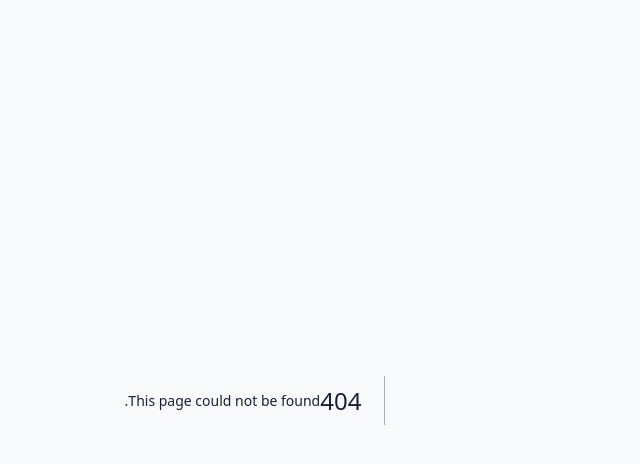
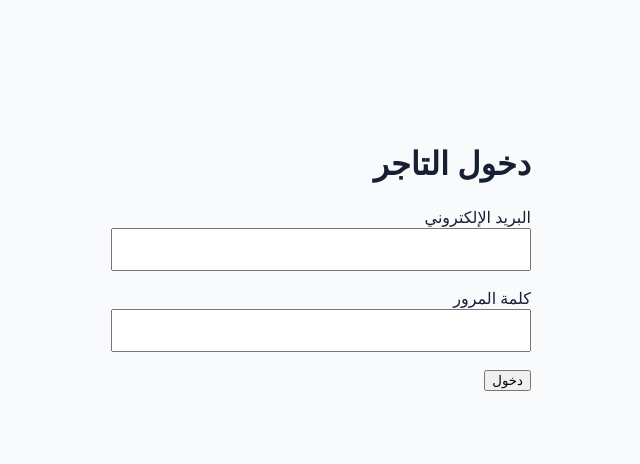
Before and after one commit to ultrablueai/Qmenu, a Next.js app: page /login in a window 1280 px wide. Before the commit this address had no page. Shown: the top 464 px of the page, without its empty margins (417-1057 px from the left). Built offline with nearby package versions, Linux system fonts and the light colour scheme.

Commit message:
feat(g1): add protected auth scaffold app/login/page.tsx

```diff
--- /dev/null
+++ b/app/login/page.tsx
@@ -0,0 +1,33 @@
+"use client";
+import { useState, type FormEvent } from "react";
+import { browserSupabase } from "../../lib/supabase/browser";
+export default function LoginPage() {
+  const [email, setEmail] = useState("");
+  const [password, setPassword] = useState("");
+  const [busy, setBusy] = useState(false);
+  const [error, setError] = useState("");
+  async function submit(event: FormEvent<HTMLFormElement>) {
+    event.preventDefault();
+    if (busy) return;
+    setBusy(true); setError("");
+    try {
+      const { error: authError } = await browserSupabase().auth.signInWithPassword({email, password});
+      if (authError) throw authError;
+      window.location.assign("/dashboard");
+    } catch {
+      setError("تعذر تسجيل الدخول. تحقق من البيانات وحاول مجدداً.");
+      setBusy(false);
+    }
+  }
+  return <main style={{maxWidth:420, margin:"12vh auto", padding:24}}>
+    <h1>دخول التاجر</h1>
+    <form onSubmit={submit}>
+      <label htmlFor="email">البريد الإلكتروني</label>
+      <input id="email" type="email" required autoComplete="email" value={email} onChange={e=>setEmail(e.target.value)} style={{display:"block",width:"100%",padding:12,marginBottom:16,boxSizing:"border-box"}}/>
+      <label htmlFor="password">كلمة المرور</label>
+      <input id="password" type="password" required autoComplete="current-password" value={password} onChange={e=>setPassword(e.target.value)} style={{display:"block",width:"100%",padding:12,marginBottom:16,boxSizing:"border-box"}}/>
+      {error && <p role="alert">{error}</p>}
+      <button disabled={busy} type="submit">{busy?"جارٍ التحقق...":"دخول"}</button>
+    </form>
+  </main>;
+}
```
